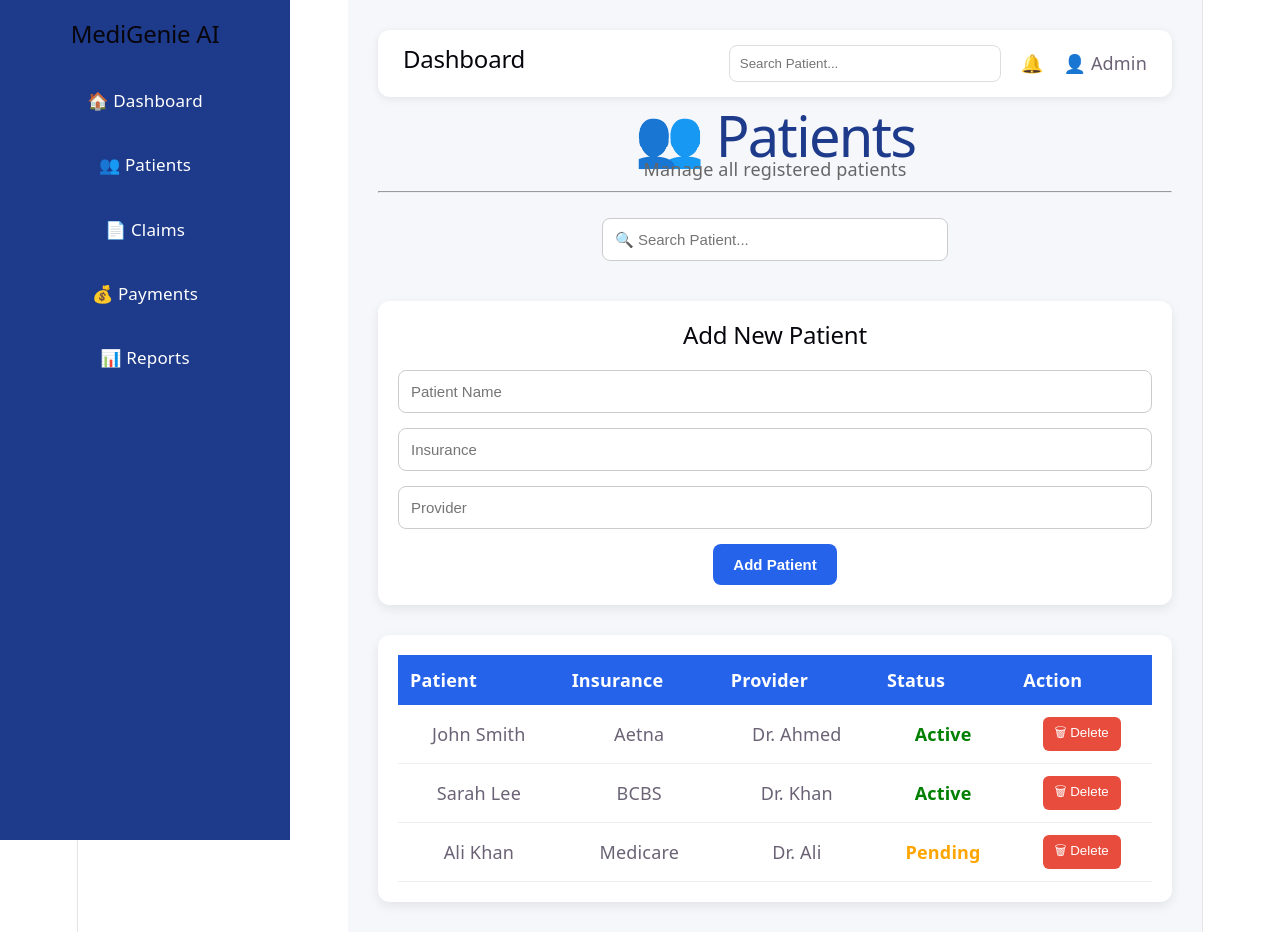
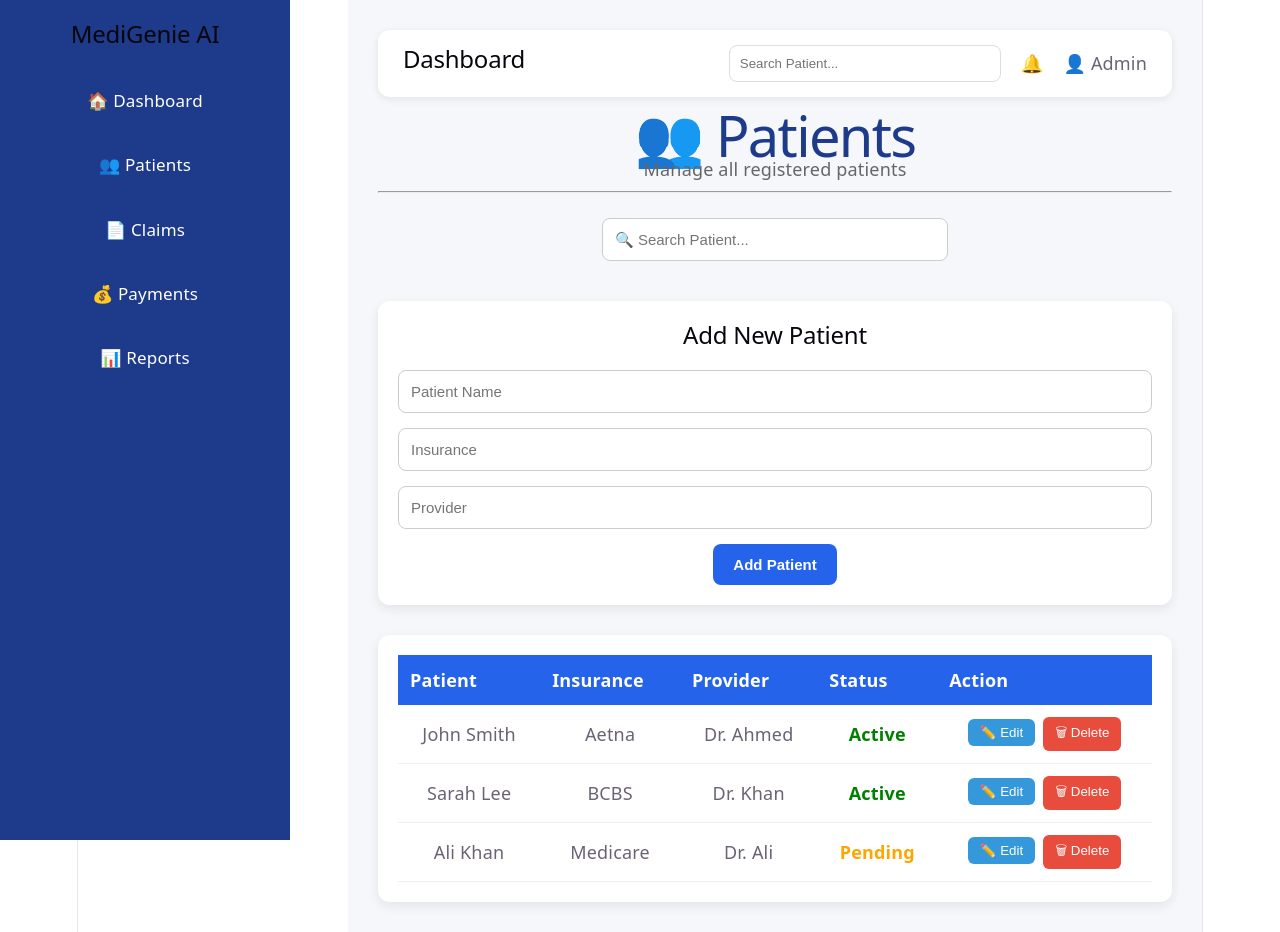
Before and after one commit to ehsankiani222-cloud/MediGenieAI, a React (Vite) app: page /patients in a window 1280 px wide. Built offline with nearby package versions, Linux system fonts and the light colour scheme.

Commit message:
Completed Patient CRUD

```diff
--- a/src/components/AddPatientForm.jsx
+++ b/src/components/AddPatientForm.jsx
@@ -1,27 +1,61 @@
-import { useContext, useState } from "react";
+import { useContext, useEffect, useState } from "react";
 import "../styles/AddPatientForm.css";
 import PrimaryButton from "./PrimaryButton";
 import PatientContext from "../context/PatientContext";
 
 function AddPatientForm() {
-  const { addPatient } = useContext(PatientContext);
+  const {
+    addPatient,
+    updatePatient,
+    editingPatient,
+    setEditingPatient,
+  } = useContext(PatientContext);
 
   const [name, setName] = useState("");
   const [insurance, setInsurance] = useState("");
   const [provider, setProvider] = useState("");
 
-  function handleAddPatient() {
+  useEffect(() => {
+    if (editingPatient) {
+      setName(editingPatient.name);
+      setInsurance(editingPatient.insurance);
+      setProvider(editingPatient.provider);
+    } else {
+      setName("");
+      setInsurance("");
+      setProvider("");
+    }
+  }, [editingPatient]);
+
+  function handleSubmit() {
     if (!name || !insurance || !provider) {
       alert("Please fill all fields.");
       return;
     }
 
-    addPatient({
-      name,
-      insurance,
-      provider,
-    });
+    if (editingPatient) {
+      updatePatient({
+        ...editingPatient,
+        name,
+        insurance,
+        provider,
+      });
+    } else {
+      addPatient({
+        name,
+        insurance,
+        provider,
+      });
+    }
 
+    setName("");
+    setInsurance("");
+    setProvider("");
+    setEditingPatient(null);
+  }
+
+  function handleCancel() {
+    setEditingPatient(null);
     setName("");
     setInsurance("");
     setProvider("");
@@ -29,7 +63,9 @@ function AddPatientForm() {
 
   return (
     <div className="patient-form">
-      <h2>Add New Patient</h2>
+      <h2>
+        {editingPatient ? "Edit Patient" : "Add New Patient"}
+      </h2>
 
       <input
         type="text"
@@ -53,9 +89,27 @@ function AddPatientForm() {
       />
 
       <PrimaryButton
-        text="Add Patient"
-        onClick={handleAddPatient}
+        text={editingPatient ? "Update Patient" : "Add Patient"}
+        onClick={handleSubmit}
       />
+
+      {editingPatient && (
+        <button
+          onClick={handleCancel}
+          style={{
+            width: "100%",
+            marginTop: "10px",
+            padding: "10px",
+            border: "none",
+            borderRadius: "6px",
+            background: "#6c757d",
+            color: "white",
+            cursor: "pointer",
+          }}
+        >
+          Cancel
+        </button>
+      )}
     </div>
   );
 }
--- a/src/components/PatientRow.jsx
+++ b/src/components/PatientRow.jsx
@@ -5,6 +5,7 @@ function PatientRow({
   provider,
   status,
   onDelete,
+  onEdit,
 }) {
   return (
     <tr>
@@ -25,6 +26,21 @@ function PatientRow({
 
       <td>
         <button
+          onClick={() => onEdit(id)}
+          style={{
+            background: "#3498db",
+            color: "white",
+            border: "none",
+            padding: "6px 12px",
+            borderRadius: "6px",
+            marginRight: "8px",
+            cursor: "pointer",
+          }}
+        >
+          ✏️ Edit
+        </button>
+
+        <button
           onClick={() => onDelete(id)}
           style={{
             background: "#e74c3c",
--- a/src/components/PatientTable.jsx
+++ b/src/components/PatientTable.jsx
@@ -4,7 +4,12 @@ import "../styles/PatientTable.css";
 import PatientRow from "./PatientRow";
 
 function PatientTable() {
-  const { patients, searchTerm, deletePatient } = useContext(PatientContext);
+  const {
+    patients,
+    searchTerm,
+    deletePatient,
+    editPatient,
+  } = useContext(PatientContext);
 
   const filteredPatients = patients.filter((patient) =>
     patient.name.toLowerCase().includes(searchTerm.toLowerCase())
@@ -33,12 +38,19 @@ function PatientTable() {
               provider={patient.provider}
               status={patient.status}
               onDelete={deletePatient}
+              onEdit={editPatient}
             />
           ))}
 
           {filteredPatients.length === 0 && (
             <tr>
-              <td colSpan="5" style={{ textAlign: "center", padding: "20px" }}>
+              <td
+                colSpan="5"
+                style={{
+                  textAlign: "center",
+                  padding: "20px",
+                }}
+              >
                 No patient found.
               </td>
             </tr>
--- a/src/context/PatientContext.jsx
+++ b/src/context/PatientContext.jsx
@@ -5,33 +5,45 @@ const PatientContext = createContext();
 
 export function PatientProvider({ children }) {
   const [patients, setPatients] = useState(() => {
-    const savedPatients = localStorage.getItem("patients");
-
-    if (savedPatients) {
-      return JSON.parse(savedPatients);
-    }
-
-    return patientsData;
+    const saved = localStorage.getItem("patients");
+    return saved ? JSON.parse(saved) : patientsData;
   });
 
   const [searchTerm, setSearchTerm] = useState("");
+  const [editingPatient, setEditingPatient] = useState(null);
 
   useEffect(() => {
     localStorage.setItem("patients", JSON.stringify(patients));
   }, [patients]);
 
   function addPatient(patient) {
-    const newPatient = {
-      id: Date.now(),
-      ...patient,
-      status: "Active",
-    };
-
-    setPatients((prev) => [...prev, newPatient]);
+    setPatients((prev) => [
+      ...prev,
+      {
+        id: Date.now(),
+        ...patient,
+        status: "Active",
+      },
+    ]);
   }
 
   function deletePatient(id) {
-    setPatients((prev) => prev.filter((patient) => patient.id !== id));
+    setPatients((prev) => prev.filter((p) => p.id !== id));
+  }
+
+  function editPatient(id) {
+    const patient = patients.find((p) => p.id === id);
+    setEditingPatient(patient);
+  }
+
+  function updatePatient(updatedPatient) {
+    setPatients((prev) =>
+      prev.map((patient) =>
+        patient.id === updatedPatient.id ? updatedPatient : patient
+      )
+    );
+
+    setEditingPatient(null);
   }
 
   return (
@@ -40,6 +52,10 @@ export function PatientProvider({ children }) {
         patients,
         addPatient,
         deletePatient,
+        editPatient,
+        updatePatient,
+        editingPatient,
+        setEditingPatient,
         searchTerm,
         setSearchTerm,
       }}
```
